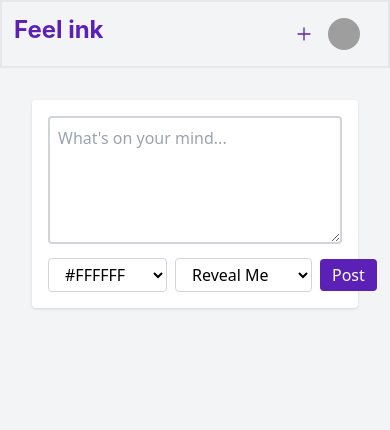
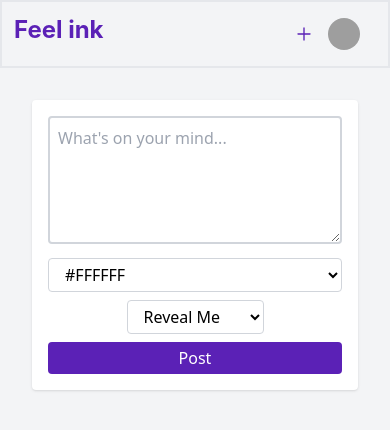
Before and after one commit to jeyemPF/feel-ink-frontend, a React (Vite) app: page /dashboard in a window 390 px wide. Shown: the top 430 px of the page. Built offline with nearby package versions, Linux system fonts and the light colour scheme; grey boxes are pictures that could not be loaded.

Commit message:
dashboard initials

```diff
--- a/src/pages/home/Dashboard.jsx
+++ b/src/pages/home/Dashboard.jsx
@@ -50,7 +50,7 @@ const Dashboard = () => {
 
   // Function to handle reaction (increment heart count and toggle heart click state)
   const handleReaction = (cardId, reactionType) => {
-    const updatedCards = postedCards.map(card => {
+    const updatedCards = postedCards.map((card) => {
       if (card.id === cardId) {
         return {
           ...card,
@@ -74,7 +74,7 @@ const Dashboard = () => {
       <Header addCard={postCard} disableAddButton={false} />
       <div className="p-4 flex flex-col md:flex-row">
         {/* Writing section */}
-        <div className="w-full md:w-1/3 p-4 mb-4 md:mb-0">
+        <div className="w-full md:w-1/2 p-4 mb-4 md:mb-0">
           <div className="p-4 rounded relative bg-white shadow">
             <textarea
               className="w-full h-32 border-2 border-gray-300 rounded p-2 focus:outline-none"
@@ -83,10 +83,10 @@ const Dashboard = () => {
               placeholder="What's on your mind..."
               style={{ backgroundColor: selectedColor }} // Apply selected color to textarea background
             />
-            <div className="flex items-center mt-2">
+            <div className="flex flex-col md:flex-row items-center mt-2">
               {/* Display color selection dropdown */}
               <select
-                className="bg-white border border-gray-300 rounded px-3 py-1 focus:outline-none"
+                className="bg-white border border-gray-300 rounded px-3 py-1 focus:outline-none w-full md:w-1/2" // Added width classes
                 value={selectedColor}
                 onChange={handleColorChange}
               >
@@ -98,7 +98,7 @@ const Dashboard = () => {
               </select>
               {/* Display post mode selection */}
               <select
-                className="ml-2 bg-white border border-gray-300 rounded px-3 py-1 focus:outline-none"
+                className="mt-2 md:mt-0 md:ml-2 bg-white border border-gray-300 rounded px-3 py-1 focus:outline-none"
                 value={postMode}
                 onChange={(e) => handlePostModeChange(e.target.value)}
               >
@@ -106,7 +106,7 @@ const Dashboard = () => {
                 <option value="anonymous">Anonymous</option>
               </select>
               <button
-                className="ml-2 bg-violet-800 text-white py-1 px-3 rounded hover:bg-violet-600 focus:outline-none"
+  className="mt-2 md:mt-0 md:ml-2 bg-violet-800 text-white py-1 px-3 rounded hover:bg-violet-600 focus:outline-none w-full" // Added w-full class
   onClick={postCard}
 >
   Post
@@ -120,7 +120,7 @@ const Dashboard = () => {
 
         {/* Posted cards section */}
         <div className="w-full md:w-2/3 p-4">
-          <div className="grid grid-cols-1 md:grid-cols-2 lg:grid-cols-2 gap-4">
+         <div className="grid grid-cols-1 md:grid-cols-2 lg:grid-cols-3 gap-4">
     {postedCards.map((card) => (
               <div key={card.id} className="p-4 rounded bg-white shadow" style={{ backgroundColor: card.color }}>
                 <p>{card.content}</p>
@@ -135,7 +135,7 @@ const Dashboard = () => {
                   )}
                   <div className="flex items-center">
                     <HeartOutlined
-                      style={{ color: card.isHeartClicked ? '#5B21B6' : 'black', marginRight: '5px', cursor: 'pointer' }}
+                      style={{ color: card.isHeartClicked ? 'violet' : 'black', marginRight: '5px', cursor: 'pointer' }}
                       onClick={() => handleReaction(card.id, 'heart')}
                     />
                     <p className="text-sm text-gray-500">{card.reactions.heart}</p>
```
Lines whose indentation alone changed are shown as unchanged.
